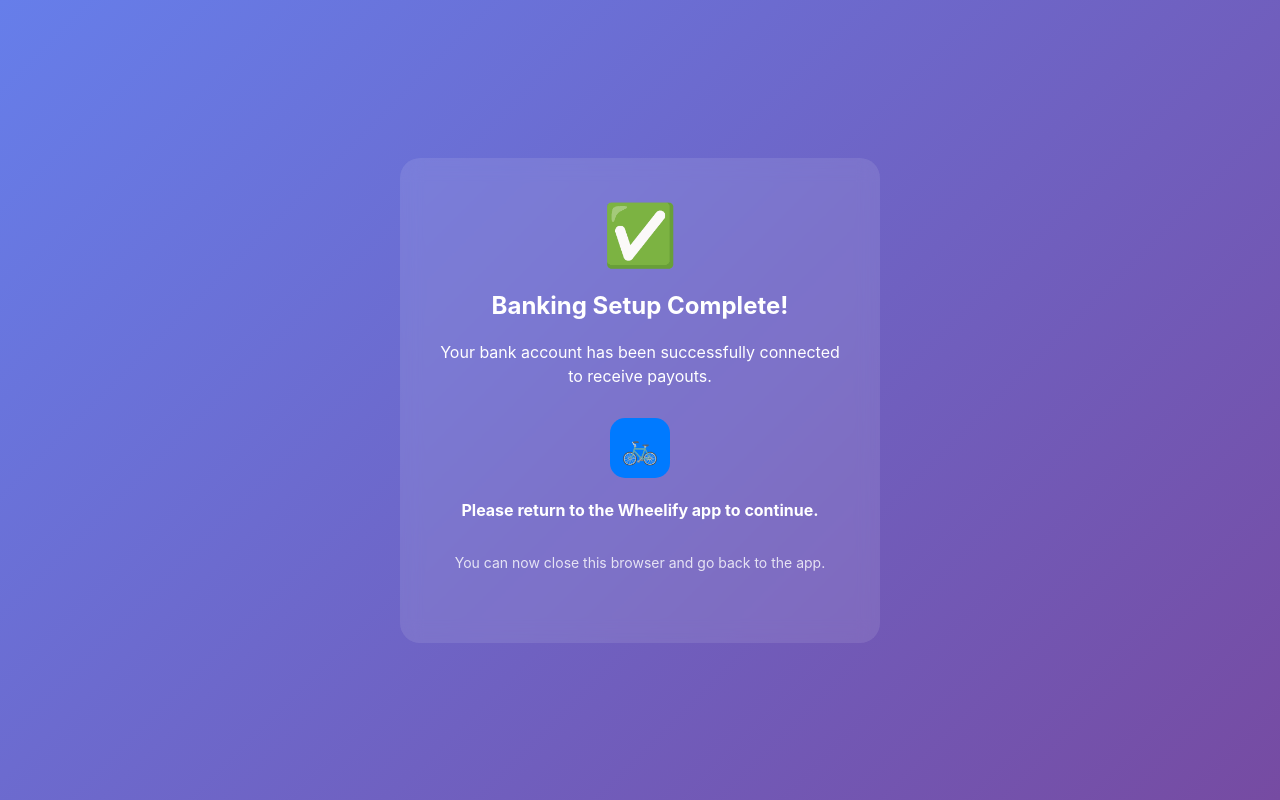
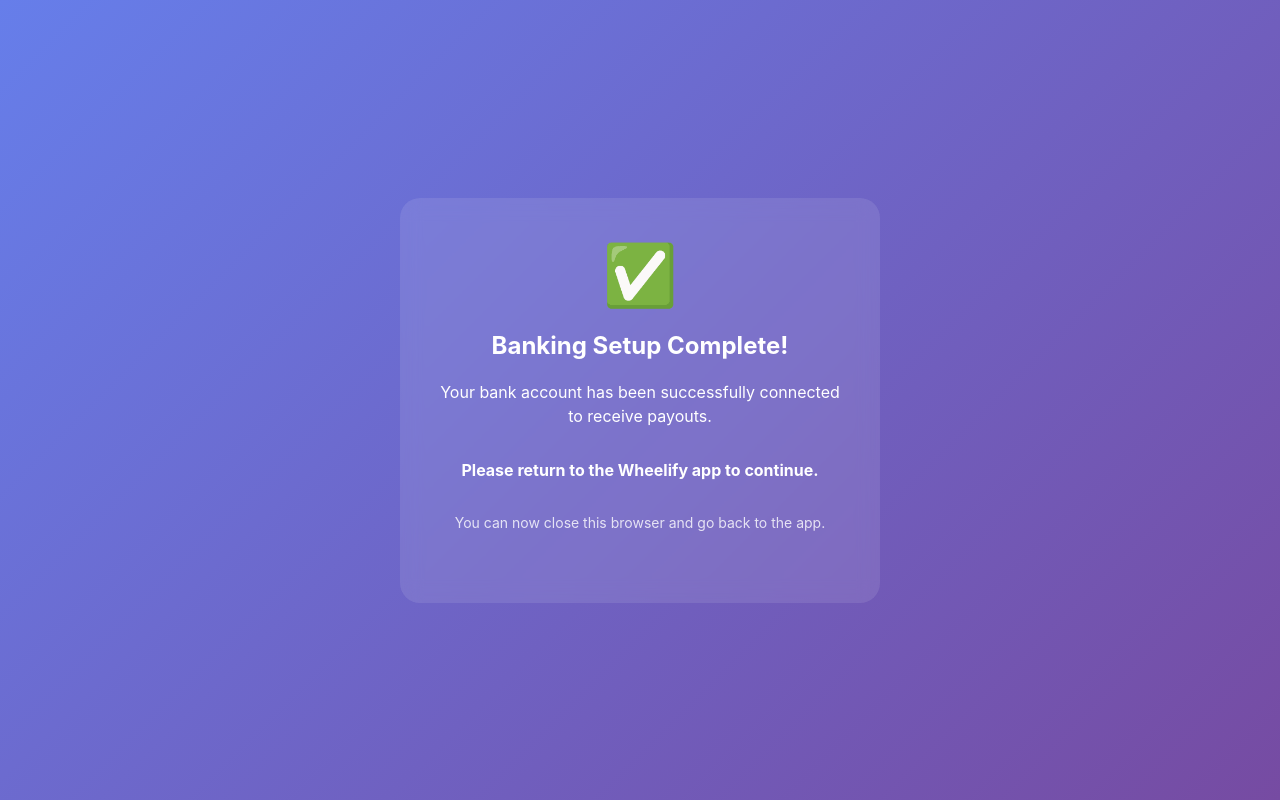
Before and after one commit to hesambeigy/wheelifyapp-website, a plain HTML site: page banking-success.html in a window 1280 px wide. Drawn offline with Linux system fonts and the light colour scheme.

Commit message:
Add files via upload

```diff
--- a/banking-success.html
+++ b/banking-success.html
@@ -36,17 +36,7 @@
             line-height: 1.5;
             margin-bottom: 30px;
         }
-        .app-icon {
-            width: 60px;
-            height: 60px;
-            background: #007AFF;
-            border-radius: 15px;
-            margin: 20px auto;
-            display: flex;
-            align-items: center;
-            justify-content: center;
-            font-size: 30px;
-        }
+
     </style>
 </head>
 <body>
@@ -54,7 +44,6 @@
         <div class="checkmark">✅</div>
         <h1>Banking Setup Complete!</h1>
         <p>Your bank account has been successfully connected to receive payouts.</p>
-        <div class="app-icon">🚲</div>
         <p><strong>Please return to the Wheelify app to continue.</strong></p>
         <p style="font-size: 14px; opacity: 0.8;">You can now close this browser and go back to the app.</p>
     </div>
```
